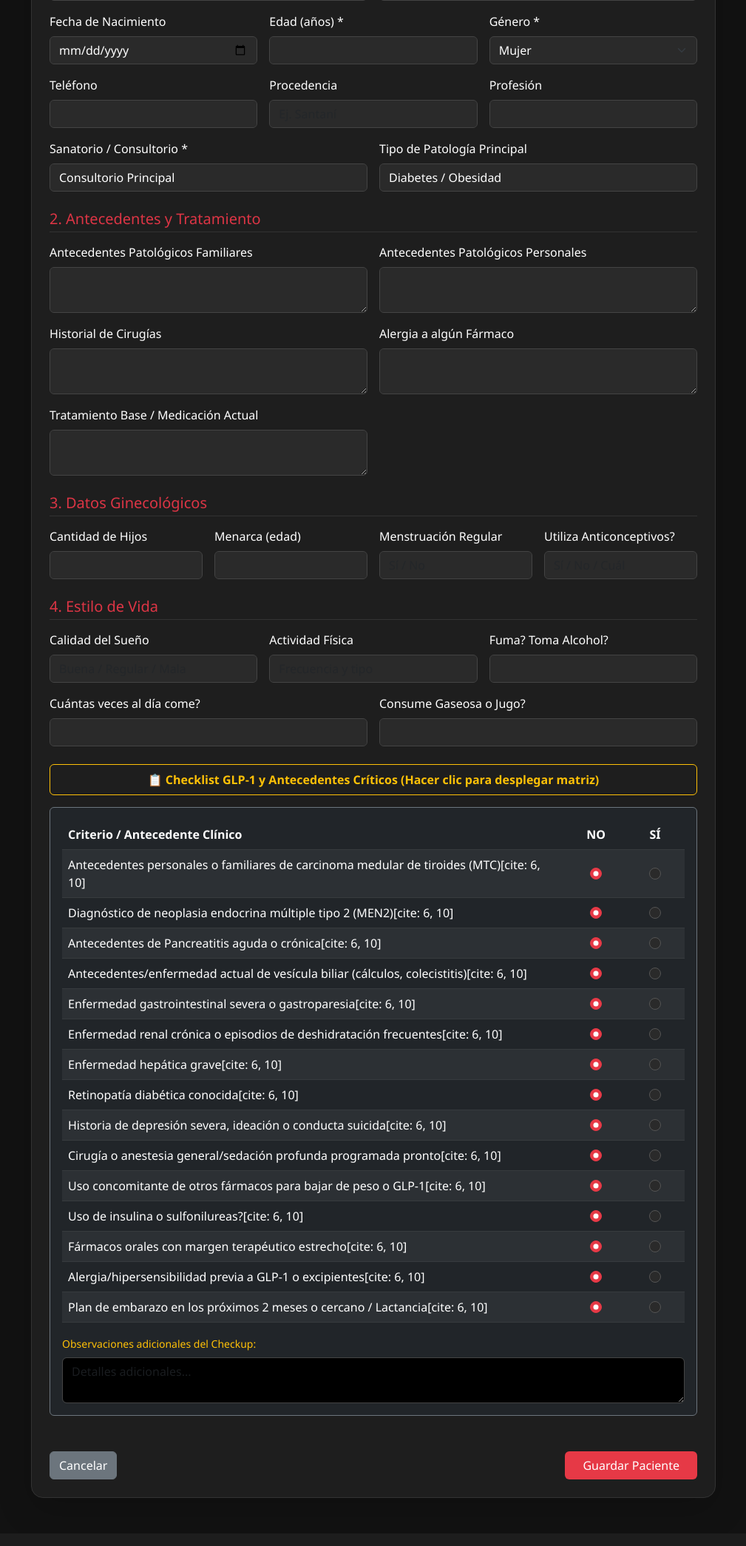
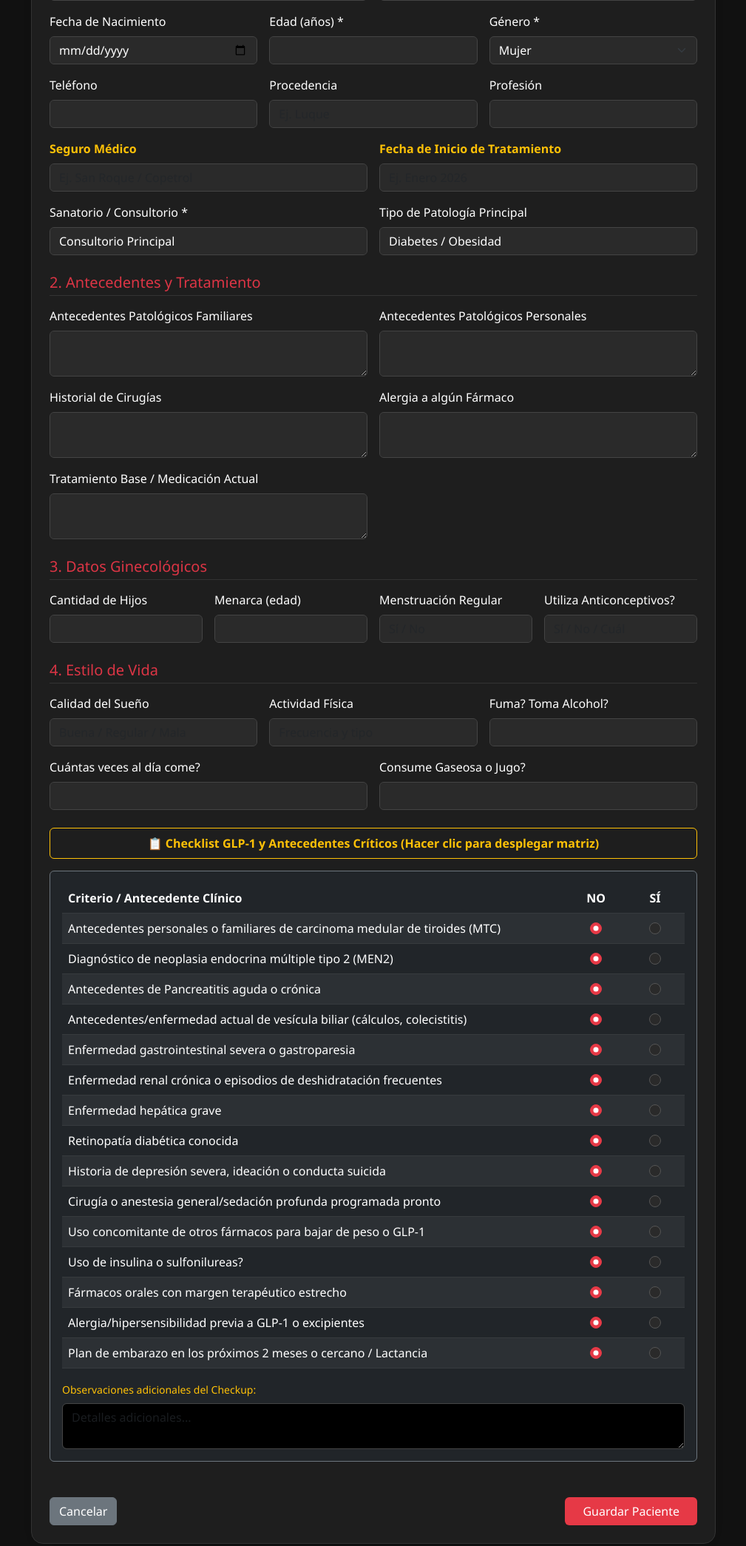
Before and after one commit to patriciafranco-web/Metabolysis1.0-Prueba, a Flask app: page /patient/new in a window 1280 px wide, after a click that opens the changed part. Shown: the part 311-2401 px from the top of the page at 74% size, without its empty margins (135-1144 px from the left). Before the commit the page ends 2362 px from the top, so only its background shows below. Run offline with Flask 3, Linux system fonts and the light colour scheme; the visitor is signed in with stand-in values (Sample User, id 1).

Commit message:
Update new_patient.html

```diff
--- a/templates/new_patient.html
+++ b/templates/new_patient.html
@@ -55,12 +55,24 @@
                 </div>
                 <div class="col-md-4">
                     <label class="form-label">Procedencia</label>
-                    <input type="text" class="form-control" name="procedencia" placeholder="Ej. Santaní">
+                    <input type="text" class="form-control" name="procedencia" placeholder="Ej. Luque">
                 </div>
                 <div class="col-md-4">
                     <label class="form-label">Profesión</label>
                     <input type="text" class="form-control" name="profession">
                 </div>
+
+                <!-- NUEVOS CAMPOS SOLICITADOS POR LA DRA. SOFÍA -->
+                <div class="col-md-6">
+                    <label class="form-label fw-bold text-warning">Seguro Médico</label>
+                    <input type="text" class="form-control" name="seguro_medico" placeholder="Ej. San Roque / Copetrol">
+                </div>
+                <div class="col-md-6">
+                    <label class="form-label fw-bold text-warning">Fecha de Inicio de Tratamiento</label>
+                    <input type="text" class="form-control" name="fecha_inicio_tratamiento" placeholder="Ej. Enero 2026">
+                </div>
+                <!-- FIN DE NUEVOS CAMPOS -->
+
                 <div class="col-md-6">
                     <label class="form-label">Sanatorio / Consultorio *</label>
                     <input type="text" class="form-control" name="sanatorio" required value="Consultorio Principal">
@@ -142,7 +154,7 @@
                 </div>
             </div>
 
-            <!-- Botón y Sección Desplegable para Checkup GLP-1 con tabla de Sí/No -->
+            <!-- Sección Desplegable para Checkup GLP-1 con tabla de Sí/No -->
             <div class="mt-4">
                 <button class="btn btn-outline-warning w-100 py-2 fw-bold" type="button" data-bs-toggle="collapse" data-bs-target="#glp1Collapse">
                     📋 Checklist GLP-1 y Antecedentes Críticos (Hacer clic para desplegar matriz)
@@ -160,77 +172,77 @@
                                 </thead>
                                 <tbody>
                                     <tr>
-                                        <td>Antecedentes personales o familiares de carcinoma medular de tiroides (MTC)[cite: 6, 10]</td>
+                                        <td>Antecedentes personales o familiares de carcinoma medular de tiroides (MTC)</td>
                                         <td class="text-center"><input class="form-check-input" type="radio" name="glp1_1" value="No" checked></td>
                                         <td class="text-center"><input class="form-check-input" type="radio" name="glp1_1" value="Sí"></td>
                                     </tr>
                                     <tr>
-                                        <td>Diagnóstico de neoplasia endocrina múltiple tipo 2 (MEN2)[cite: 6, 10]</td>
+                                        <td>Diagnóstico de neoplasia endocrina múltiple tipo 2 (MEN2)</td>
                                         <td class="text-center"><input class="form-check-input" type="radio" name="glp1_2" value="No" checked></td>
                                         <td class="text-center"><input class="form-check-input" type="radio" name="glp1_2" value="Sí"></td>
                                     </tr>
                                     <tr>
-                                        <td>Antecedentes de Pancreatitis aguda o crónica[cite: 6, 10]</td>
+                                        <td>Antecedentes de Pancreatitis aguda o crónica</td>
                                         <td class="text-center"><input class="form-check-input" type="radio" name="glp1_3" value="No" checked></td>
                                         <td class="text-center"><input class="form-check-input" type="radio" name="glp1_3" value="Sí"></td>
                                     </tr>
                                     <tr>
-                                        <td>Antecedentes/enfermedad actual de vesícula biliar (cálculos, colecistitis)[cite: 6, 10]</td>
+                                        <td>Antecedentes/enfermedad actual de vesícula biliar (cálculos, colecistitis)</td>
                                         <td class="text-center"><input class="form-check-input" type="radio" name="glp1_4" value="No" checked></td>
                                         <td class="text-center"><input class="form-check-input" type="radio" name="glp1_4" value="Sí"></td>
                                     </tr>
                                     <tr>
-                                        <td>Enfermedad gastrointestinal severa o gastroparesia[cite: 6, 10]</td>
+                                        <td>Enfermedad gastrointestinal severa o gastroparesia</td>
                                         <td class="text-center"><input class="form-check-input" type="radio" name="glp1_5" value="No" checked></td>
                                         <td class="text-center"><input class="form-check-input" type="radio" name="glp1_5" value="Sí"></td>
                                     </tr>
                                     <tr>
-                                        <td>Enfermedad renal crónica o episodios de deshidratación frecuentes[cite: 6, 10]</td>
+                                        <td>Enfermedad renal crónica o episodios de deshidratación frecuentes</td>
                                         <td class="text-center"><input class="form-check-input" type="radio" name="glp1_6" value="No" checked></td>
                                         <td class="text-center"><input class="form-check-input" type="radio" name="glp1_6" value="Sí"></td>
                                     </tr>
                                     <tr>
-                                        <td>Enfermedad hepática grave[cite: 6, 10]</td>
+                                        <td>Enfermedad hepática grave</td>
                                         <td class="text-center"><input class="form-check-input" type="radio" name="glp1_7" value="No" checked></td>
                                         <td class="text-center"><input class="form-check-input" type="radio" name="glp1_7" value="Sí"></td>
                                     </tr>
                                     <tr>
-                                        <td>Retinopatía diabética conocida[cite: 6, 10]</td>
+                                        <td>Retinopatía diabética conocida</td>
                                         <td class="text-center"><input class="form-check-input" type="radio" name="glp1_8" value="No" checked></td>
                                         <td class="text-center"><input class="form-check-input" type="radio" name="glp1_8" value="Sí"></td>
                                     </tr>
                                     <tr>
-                                        <td>Historia de depresión severa, ideación o conducta suicida[cite: 6, 10]</td>
+                                        <td>Historia de depresión severa, ideación o conducta suicida</td>
                                         <td class="text-center"><input class="form-check-input" type="radio" name="glp1_9" value="No" checked></td>
                                         <td class="text-center"><input class="form-check-input" type="radio" name="glp1_9" value="Sí"></td>
                                     </tr>
                                     <tr>
-                                        <td>Cirugía o anestesia general/sedación profunda programada pronto[cite: 6, 10]</td>
+                                        <td>Cirugía o anestesia general/sedación profunda programada pronto</td>
                                         <td class="text-center"><input class="form-check-input" type="radio" name="glp1_10" value="No" checked></td>
                                         <td class="text-center"><input class="form-check-input" type="radio" name="glp1_10" value="Sí"></td>
                                     </tr>
                                     <tr>
-                                        <td>Uso concomitante de otros fármacos para bajar de peso o GLP-1[cite: 6, 10]</td>
+                                        <td>Uso concomitante de otros fármacos para bajar de peso o GLP-1</td>
                                         <td class="text-center"><input class="form-check-input" type="radio" name="glp1_11" value="No" checked></td>
                                         <td class="text-center"><input class="form-check-input" type="radio" name="glp1_11" value="Sí"></td>
                                     </tr>
                                     <tr>
-                                        <td>Uso de insulina o sulfonilureas?[cite: 6, 10]</td>
+                                        <td>Uso de insulina o sulfonilureas?</td>
                                         <td class="text-center"><input class="form-check-input" type="radio" name="glp1_12" value="No" checked></td>
                                         <td class="text-center"><input class="form-check-input" type="radio" name="glp1_12" value="Sí"></td>
                                     </tr>
                                     <tr>
-                                        <td>Fármacos orales con margen terapéutico estrecho[cite: 6, 10]</td>
+                                        <td>Fármacos orales con margen terapéutico estrecho</td>
                                         <td class="text-center"><input class="form-check-input" type="radio" name="glp1_13" value="No" checked></td>
                                         <td class="text-center"><input class="form-check-input" type="radio" name="glp1_13" value="Sí"></td>
                                     </tr>
                                     <tr>
-                                        <td>Alergia/hipersensibilidad previa a GLP-1 o excipientes[cite: 6, 10]</td>
+                                        <td>Alergia/hipersensibilidad previa a GLP-1 o excipientes</td>
                                         <td class="text-center"><input class="form-check-input" type="radio" name="glp1_14" value="No" checked></td>
                                         <td class="text-center"><input class="form-check-input" type="radio" name="glp1_14" value="Sí"></td>
                                     </tr>
                                     <tr>
-                                        <td>Plan de embarazo en los próximos 2 meses o cercano / Lactancia[cite: 6, 10]</td>
+                                        <td>Plan de embarazo en los próximos 2 meses o cercano / Lactancia</td>
                                         <td class="text-center"><input class="form-check-input" type="radio" name="glp1_15" value="No" checked></td>
                                         <td class="text-center"><input class="form-check-input" type="radio" name="glp1_15" value="Sí"></td>
                                     </tr>
```
